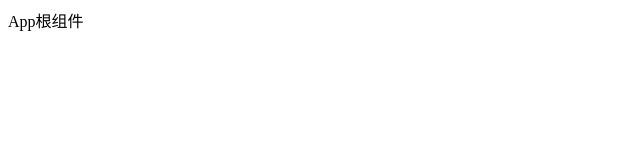
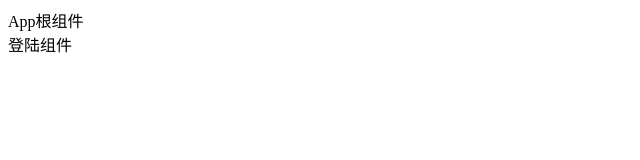
Before and after one commit to wanggw911/vue_shop, a Vue app: page /#/login in a window 1280 px wide. Before the commit this address led to /#/. Shown: the top 160 px of the page, without its empty margins (0-640 px from the left). Built offline with nearby package versions, Linux system fonts and the light colour scheme.

Commit message:
编写登陆组件，但是没有重定向过去

```diff
--- a/src/App.vue
+++ b/src/App.vue
@@ -1,6 +1,8 @@
 <template>
   <div id="app">
     App根组件
+    <!-- 路由占位符 -->
+    <router-view></router-view>
   </div>
 </template>
 
--- /dev/null
+++ b/src/components/Login.vue
@@ -0,0 +1,15 @@
+<template>
+    <div>
+        登陆组件
+    </div>
+</template>
+
+<script>
+export default {
+
+}
+</script>
+
+<style lang="less" scoped>
+
+</style>
--- a/src/router/index.js
+++ b/src/router/index.js
@@ -1,9 +1,12 @@
 import Vue from 'vue'
 import VueRouter from 'vue-router'
+import Login from '../components/Login.vue'
 
 Vue.use(VueRouter)
 
 const routes = [
+  { path: '/', redirect: '/login' },
+  { path: '/login', component: Login }
 ]
 
 const router = new VueRouter({
```
